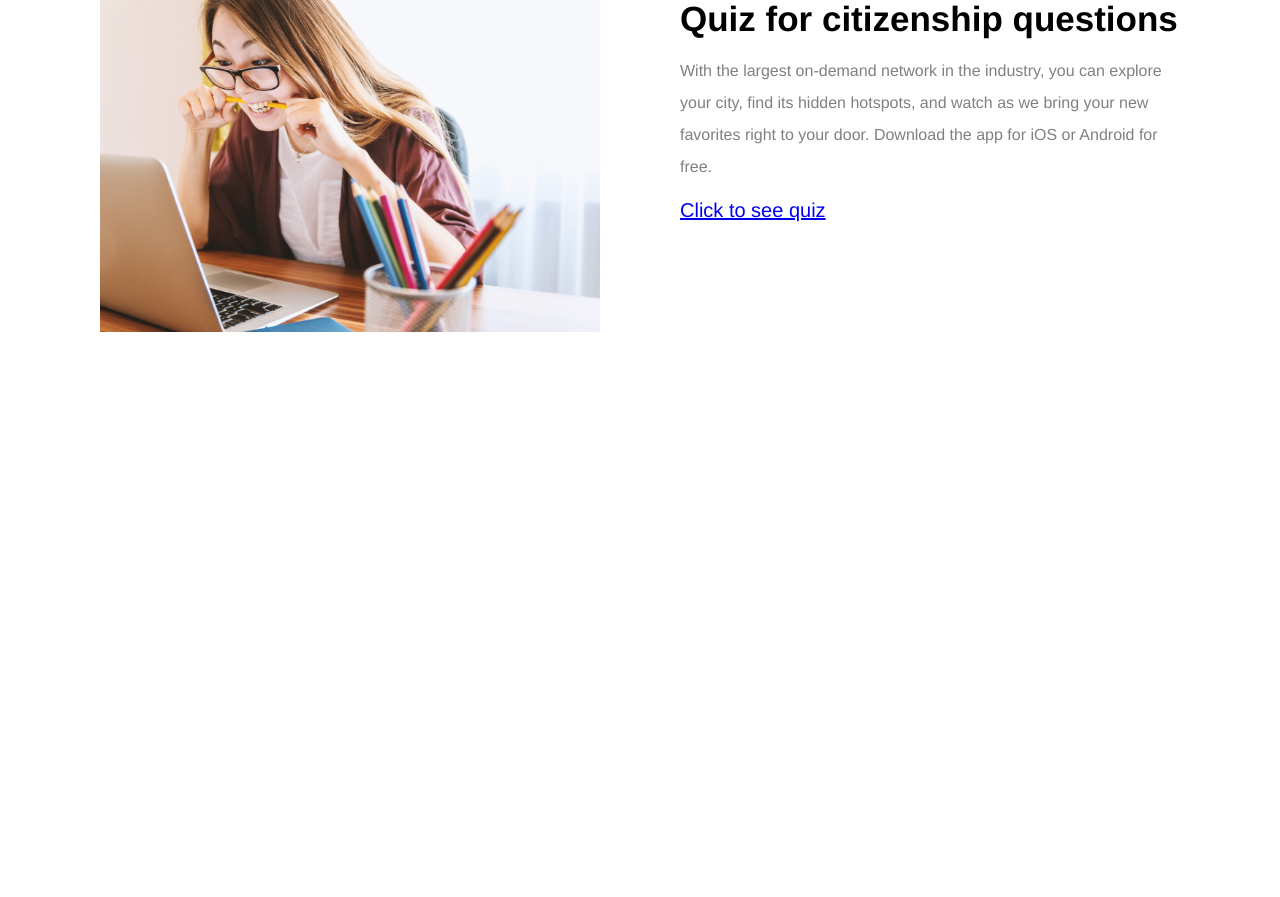
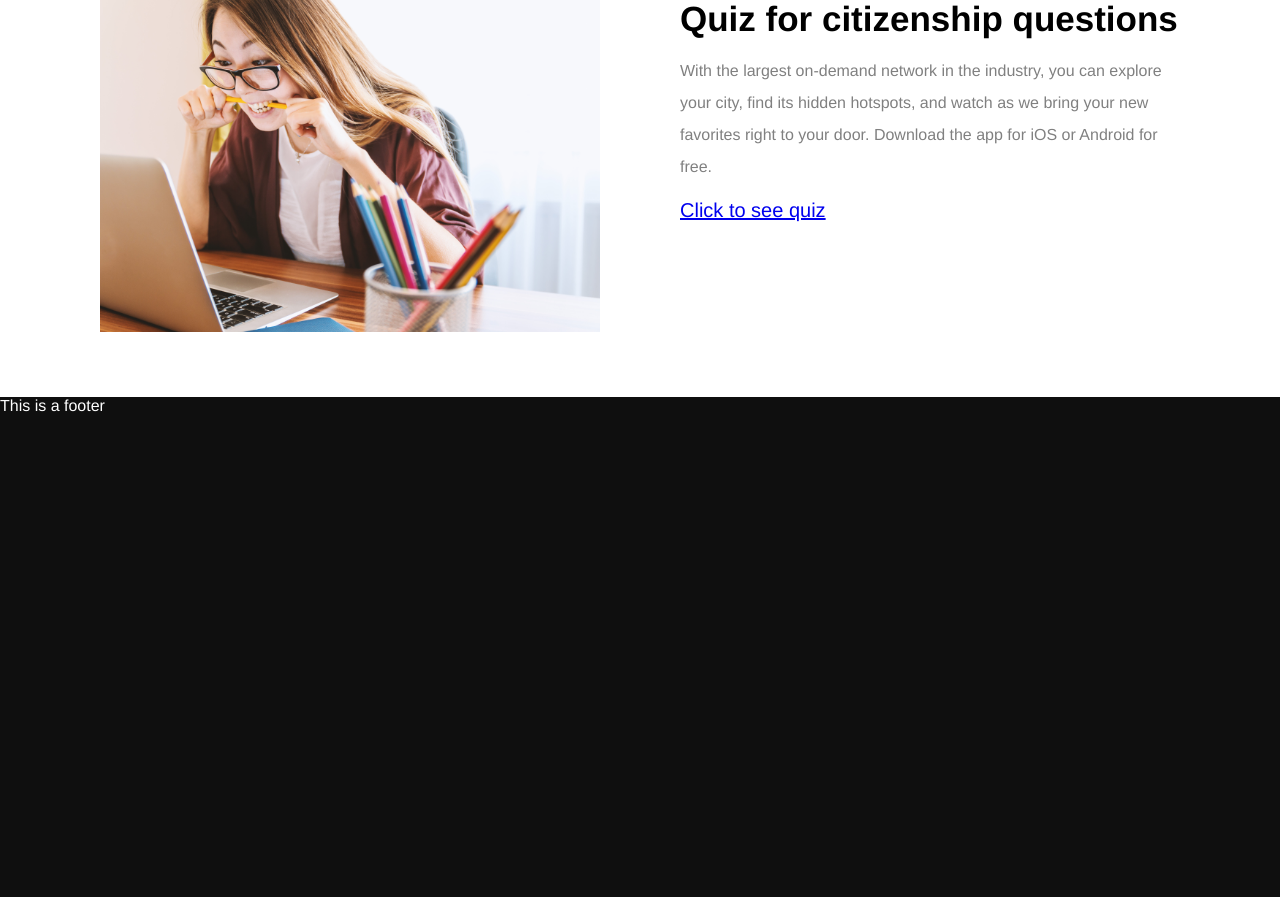
Before and after one commit to liyaSileshi/diaspora, a Django app: page / in a window 1280 px wide. Shown: the part 2102-2999 px from the top of the page. Before the commit the page ends 2434 px from the top, so only its background shows below. Run offline with Django 3.2, Linux system fonts and the light colour scheme; a user stored in the database is signed in.

Commit message:
front page footer

```diff
--- a/home/static/home/css/styles.css
+++ b/home/static/home/css/styles.css
@@ -77,3 +77,9 @@ button{
     font-size: 0.8em;
     line-height: 2em;
   }
+
+  footer{
+      background-color: rgb(15, 15, 15);
+      height: 500px;
+      color: white;
+  }
--- a/home/templates/home/index.html
+++ b/home/templates/home/index.html
@@ -73,4 +73,7 @@
           </li>
       </ul>
   </section>
+  <footer>
+      This is a footer
+  </footer>
 {% endblock %}
--- a/static/css/styles.css
+++ b/static/css/styles.css
@@ -14,6 +14,8 @@ body{
 
 .authentication{
     margin-left: 60em;
+    display:flex;
+    align-items: center;
 }
 
 .login{
@@ -34,6 +36,7 @@ body{
     padding-right: 1em;
     padding-top: 0.25em;
     padding-bottom: 0.25em;
+    margin-left: 1em;
 }
 
 .signup{
@@ -66,6 +69,7 @@ body{
 .nav-div{
     height: 30em;
     background-color: #FFF5D0;
+
 }
 
 .left-nav a{
@@ -87,4 +91,5 @@ body{
     font-size: 3em;
     padding-left: 14em;
     padding-top: 3em;
+    /* background-attachment: fixed; */
 }
```
Also changed, not shown: db.sqlite3.
